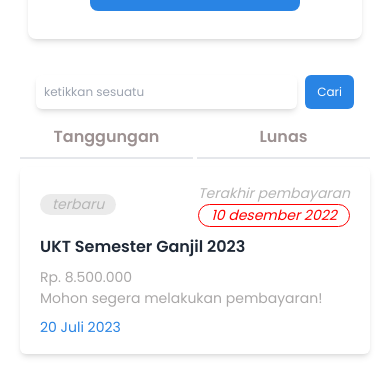
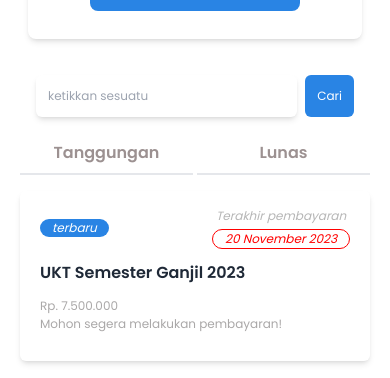
Before and after one commit to Hilaladiii/amsys, a React (Vite) app: page /informasi-biaya in a window 390 px wide. Shown: the part 911-1289 px from the top of the page. Built offline with nearby package versions, Linux system fonts and the light colour scheme; what tailwindcss-animated would draw is missing.

Commit message:
fixed responsive informasi biaya page

```diff
--- a/src/Components/Fragments/CardInformasi.jsx
+++ b/src/Components/Fragments/CardInformasi.jsx
@@ -1,13 +1,13 @@
 
 
 
-const CardInformasi = ({type,status,date,title,detail,detail1, detail2, category, images,views, information}) => {
+const CardInformasi = ({type,status,date,title,detail,detail1, detail2, category, images,views, information, biaya, semester,duedate}) => {
   return (
     <>
     {
       type === "mini-card" ? <CardMiniInformasi status={status} date={date} title={title} detail={detail}/> :
       type === "detail-card" ? <CardDetailInformasi category={category} title={title} date={date} detail1={detail1} detail2={detail2} images={images} views={views} information={information}/> :
-      type === "biaya-card" ? <CardInformasiBiaya/> :
+      type === "biaya-card" ? <CardInformasiBiaya status={status} date={date} biaya={biaya} semester={semester} duedate={duedate}/> :
       type === "kalender-card" ? <CardInformasiKalender/> : null
     }
     </>
@@ -58,22 +58,22 @@ const CardMiniInformasi = ({status, date,title,detail}) =>{
   )
 }
 
-const CardInformasiBiaya = () =>{
+const CardInformasiBiaya = ({status, date, semester, biaya, duedate}) =>{
   return(
-    <div className="w-full lg:max-w-2xl flex flex-col px-5 py-4 gap-2 rounded-md shadow-md">
+    <div className="w-full lg:max-w-xl 2xl:min-w-[700px] flex flex-col px-5 py-4 gap-3 rounded-md shadow-md">
       <div className="flex flex-row justify-between items-center">
-        <span className={`${status ==='terbaru' ? 'bg-tBlue text-white' : 'bg-[#EBEBEB] text-[#B6B6B6]'} px-3 rounded-xl text-[14px] italic font-normal`}>terbaru</span>
-        <div className="flex flex-col justify-center items-center">
-          <span className="text-[14px] text-[#B6B6B6] italic">Terakhir pembayaran</span>
-          <span className="text-[14px] text-[#FF0000] italic rounded-2xl border-[1px] px-3 border-[#FF0000]">10 desember 2022</span>
+        <span className={`${status ==='terbaru' ? 'bg-tBlue text-white' : 'bg-[#EBEBEB] text-[#B6B6B6]'} px-3 rounded-xl text-[12px] md:text-[14px] italic font-normal`}>{status}</span>
+        <div className="flex flex-col justify-center items-center gap-1">
+          <span className="text-[12px] md:text-[14px] 2xl:text-[16px] text-[#B6B6B6] italic">Terakhir pembayaran</span>
+          <span className="text-[12px] md:text-[14px] 2xl:text-[16px] text-[#FF0000] italic rounded-2xl border-[1px] px-3 border-[#FF0000]">{date}</span>
         </div>
       </div>
-      <h1 className="font-semibold text-[16px]">UKT Semester Ganjil 2023</h1>
+      <h1 className="font-semibold text-[16px] 2xl:text-[18px]">UKT Semester {semester}</h1>
         <div className="flex flex-col">
-          <span className="text-[14px] text-[#AAA8A8]">Rp. 8.500.000</span>
-          <p className="text-[14px] text-[#AAA8A8]"> Mohon segera melakukan pembayaran!</p>
+          <span className="text-[12px] md:text-[14px] 2xl:text-[16px] text-[#AAA8A8]">Rp. {biaya}</span>
+          <p className="text-[12px] md:text-[14px] 2xl:text-[16px] text-[#AAA8A8]"> Mohon segera melakukan pembayaran!</p>
         </div>
-      <span className="text-[14px] text-tBlue">20 Juli 2023</span>
+      <span className="text-[12px] md:text-[14px] 2xl:text-[16px] text-tBlue">{duedate}</span>
     </div>
   )
 }
--- a/src/Components/Fragments/CardMahasiswa.jsx
+++ b/src/Components/Fragments/CardMahasiswa.jsx
@@ -2,11 +2,11 @@
 const CardMahasiswa = () => {
   return (
     <div className="w-full md:max-w-lg flex flex-col justify-center items-center gap-5 rounded-lg shadow-md p-7">
-      <h1 className="text-[20px] text-tBlue font-semibold">Data Mahasiswa</h1>
+      <h1 className="text-[20px] 2xl:text-[24px] text-tBlue font-semibold">Data Mahasiswa</h1>
       <div className="flex flex-row justify-center  gap-5">
 
-        <div className="w-[70px] h-[70px] rounded-full bg-[url('./assets/images/profile-mahasiswa.png')] bg-cover bg-center border-[2px] border-tBlue"/>
-        <div className="flex flex-col gap-3 text-[14px] ">
+        <div className="w-[60px] h-[50px] md:w-[70px] md:h-[70px] rounded-full bg-[url('./assets/images/profile-mahasiswa.png')] bg-cover bg-center border-[2px] border-tBlue"/>
+        <div className="flex flex-col gap-3 text-[14px] 2xl:text-[16px] ">
           <div>
             <div >
               <div/>
--- a/src/Pages/informasiBiayaPage.jsx
+++ b/src/Pages/informasiBiayaPage.jsx
@@ -1,38 +1,48 @@
-import React from 'react'
+import React, { useState } from 'react'
 import Navbar, { NavbarLeft } from '../Components/Fragments/Navbar'
 import Button from '../Components/Elements/Button/Button'
 import CardInformasi from '../Components/Fragments/CardInformasi'
 import CardMahasiswa from '../Components/Fragments/CardMahasiswa'
 
 const InformasiBiayaPage = () => {
+  const [selectedStatus, setSelectedStatus] = useState("terbaru");
+
   return (
     <div className="flex flex-col">
     <Navbar types={"akademik-navbar"}/>
     <div className="w-full flex flex-row gap-4 mt-[7%]">
       <NavbarLeft/>
       <div className="w-full lg:ml-[22%] flex flex-col-reverse lg:flex-row justify-between gap-3 mt-20 lg:mt-3 p-3 ">
-        <div className="w-full max-w-xl mx-auto lg:h-[80vh] flex flex-col gap-2  p-2">
-          <div className="w-full flex flex-row gap-2 px-4 md:px-0 ">
-              <input type="text" placeholder="ketikkan sesuatu" className="w-full text-[12px] shadow-md rounded-md p-2" />
-              <button className="bg-tBlue text-[12px] text-white rounded-md px-3 py-2">Cari</button>
+        <div className="w-full lg:max-w-xl 2xl:min-w-[700px] flex flex-col gap-4 p-2">
+            <div className="w-full flex flex-row gap-2 px-4 md:px-0 ">
+              <input type="text" placeholder="ketikkan sesuatu" className="w-full text-[12px] lg:text-[15px] 2xl:text-[18px] shadow-md rounded-md p-3" />
+              <button className="bg-tBlue text-[12px] lg:text-[15px] 2xl:text-[18px] text-white rounded-md px-3 py-2">Cari</button>
+            </div>
+          <div className='w-full lg:max-w-xl 2xl:min-w-[700px] flex justify-between gap-1 '>
+            <button className="w-full font-semibold text-[#9C9191] px-3 py-2 focus:bg-[#2984E414] focus:text-tBlue focus:border-tBlue border-b-[2px]" onClick={() => setSelectedStatus("terbaru")}>Tanggungan</button>
+            <button  className="w-full font-semibold text-[#9C9191] px-3 py-2 focus:bg-[#2984E414] focus:text-tBlue focus:border-tBlue border-b-[2px]" onClick={() => setSelectedStatus("lunas")}>Lunas</button>
           </div>
-          <div className='w-full flex justify-between gap-1'>
-            <button className="w-full font-semibold text-[#9C9191] px-3 py-2 focus:bg-[#2984E414] focus:text-tBlue focus:border-tBlue border-b-[2px]">Tanggungan</button>
-            <button  className="w-full font-semibold text-[#9C9191] px-3 py-2 focus:bg-[#2984E414] focus:text-tBlue focus:border-tBlue border-b-[2px]">Lunas</button>
+          {selectedStatus === "terbaru" && (
+          <div className='w-full'>
+            <CardInformasi type={"biaya-card"} status={"terbaru"} date={"20 November 2023"} biaya={"7.500.000"} semester={"Ganjil 2023"} />
           </div>
-          <div className='w-full'>
-            <CardInformasi type={"biaya-card"}/>
-          </div>
+          )}
+          {selectedStatus === "lunas" && (
+            <div className='w-full'>
+              <CardInformasi type={"biaya-card"} status={"lunas"} date={"20 November 2023"} biaya={"7.500.000"} semester={"Ganjil 2023"} />
+              <CardInformasi type={"biaya-card"} status={"lunas"} date={"20 November 2023"} biaya={"7.500.000"} semester={"Ganjil 2023"} />
+            </div>
+          )}
         </div>
 
-        <div className='w-[100%]  lg:w-[60%] flex flex-col justify-center items-center p-4'>
+        <div className='flex flex-col justify-center items-center p-4'>
           <CardMahasiswa/>
 
           <div className="w-full max-w-lg flex flex-col justify-center items-center gap-5 rounded-lg shadow-md p-7">
-            <h1 className="text-[20px] text-tBlue font-semibold">Panduan Cara Pembayaran</h1>
+            <h1 className="text-[20px] 2xl:text-[24px] text-tBlue font-semibold">Panduan Cara Pembayaran</h1>
             <img src="https://amsys.vercel.app/images/tutorial-pembayaran.png" alt="gambar tutorial pembayaran" />
-            <p className='text-[12px] text-center'>Klik unduh untuk panduan dalam melakukan pembayaran!</p>
-            <button className="w-full max-w-[15em] rounded-lg p-2 bg-tBlue text-white font-semibold text-[14px]">Unduh</button>
+            <p className='text-[12px] 2xl:text-[16px] text-center'>Klik unduh untuk panduan dalam melakukan pembayaran!</p>
+            <button className="w-full max-w-[15em] rounded-lg p-2 bg-tBlue text-white font-semibold text-[14px] 2xl:text-[16px]">Unduh</button>
           </div>
         </div>
 
--- a/src/Pages/informasiTerkini.jsx
+++ b/src/Pages/informasiTerkini.jsx
@@ -12,8 +12,8 @@ const InformasiTerkini = () => {
 
           <div className="w-full lg:h-[80vh] flex flex-col gap-2 lg:overflow-y-scroll p-2 animate-fade-down">
             <div className="w-full flex flex-row gap-2 px-4 md:px-0 ">
-              <input type="text" placeholder="ketikkan sesuatu" className="w-full text-[12px] shadow-md rounded-md p-2" />
-              <button className="bg-tBlue text-[12px] text-white rounded-md px-3 py-2">Cari</button>
+              <input type="text" placeholder="ketikkan sesuatu" className="w-full text-[12px] lg:text-[15px] 2xl:text-[18px] shadow-md rounded-md p-3" />
+              <button className="bg-tBlue text-[12px] lg:text-[15px] 2xl:text-[18px] text-white rounded-md px-3 py-2">Cari</button>
             </div>
             <CardInformasi type={"mini-card"}
               status={'terbaru'}
```
